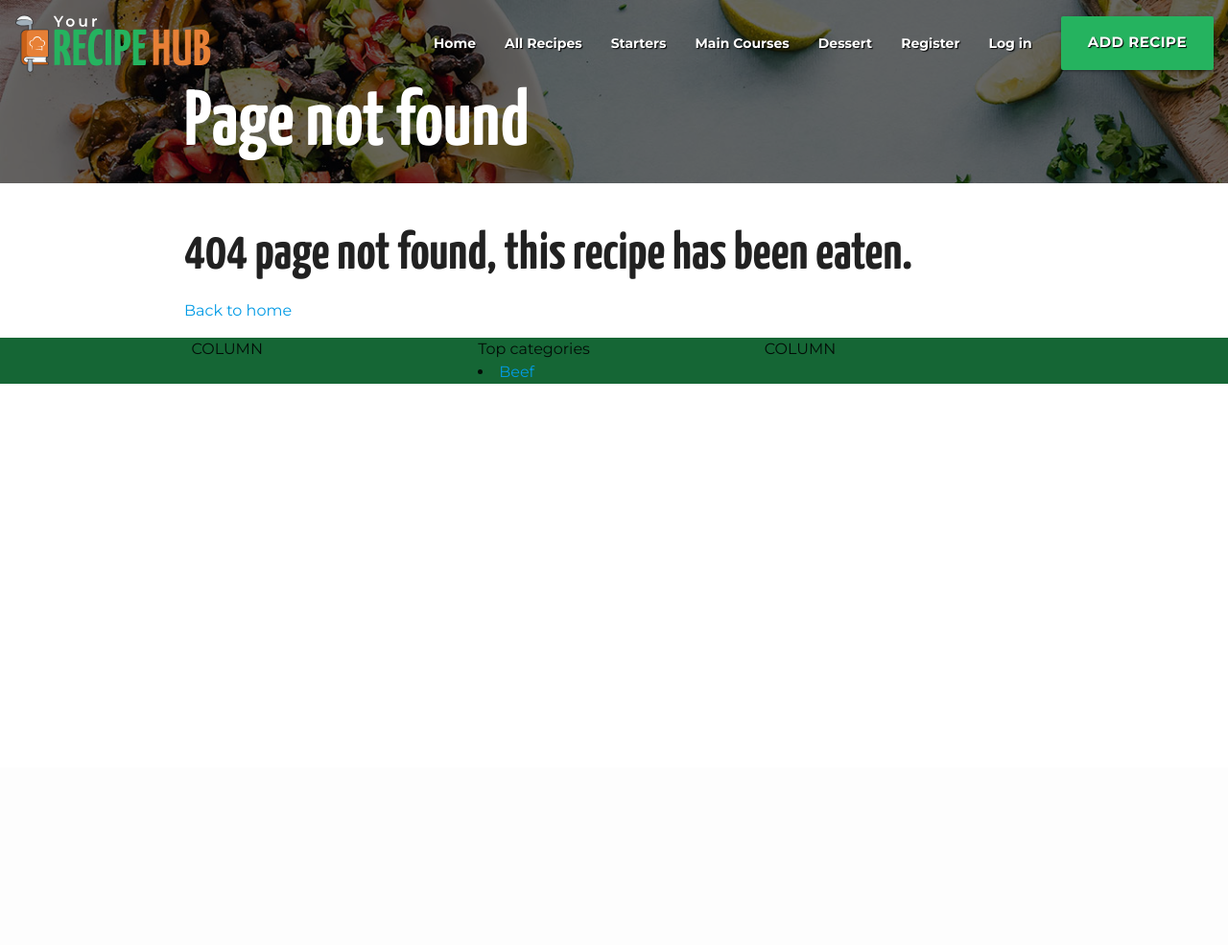
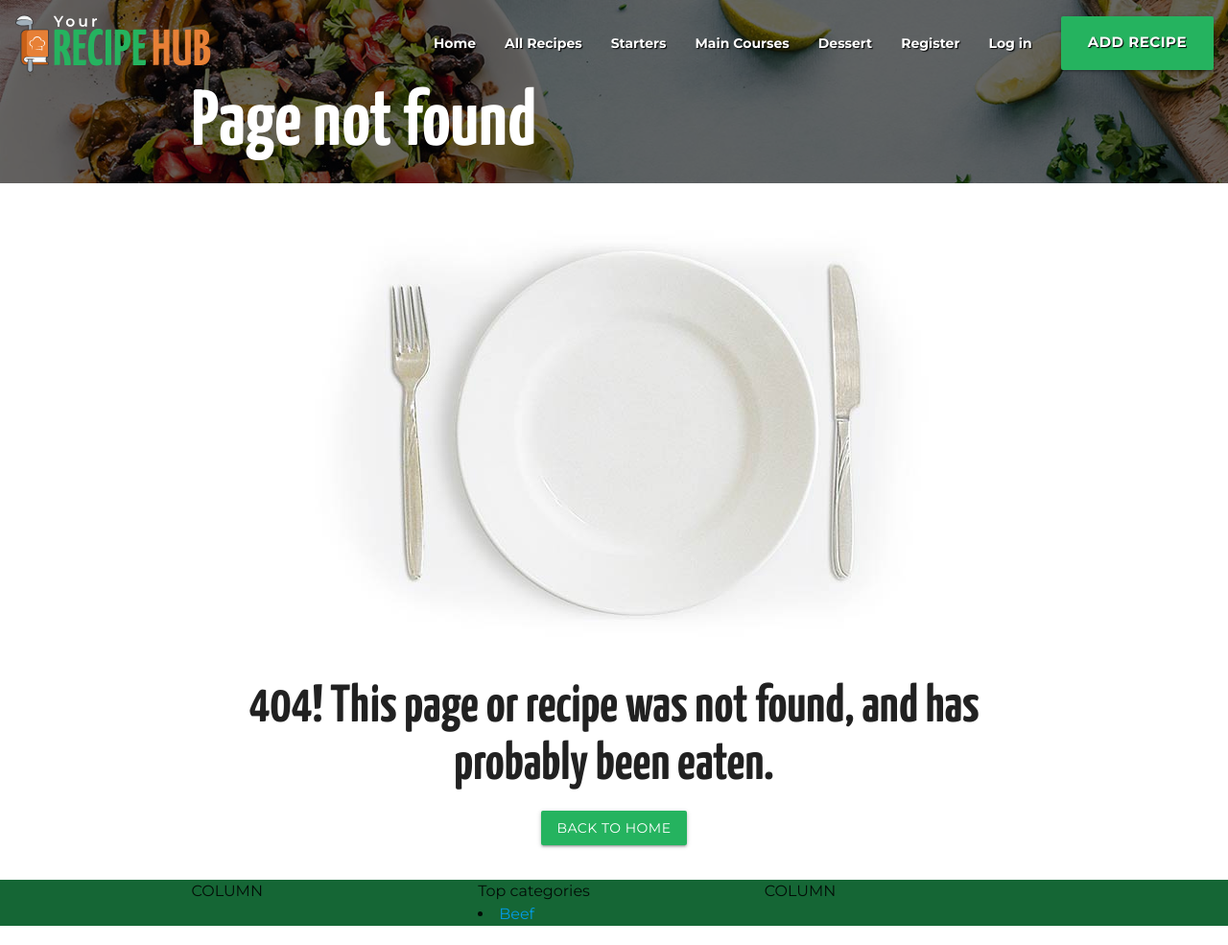
Before and after one commit to Bourkekev/ms3-your-recipe-hub, a Flask app: template templates/404.html in a window 1280 px wide. Shown: the whole page at 96% size. Before the commit the page ends 400 px from the top, so only its background shows below. Run offline with Flask 2, Linux system fonts and the light colour scheme; the template is opened without the code that fills it, so the values that code supplies are empty; some libraries are stand-ins or nearby versions.

Commit message:
Add image to 404 page and home link as button

```diff
--- a/templates/404.html
+++ b/templates/404.html
@@ -4,13 +4,24 @@
 <div class="title-panel">
     <div class="container">
         <div class="row">
-            <h1 class="page-title text-center text-sm-left">Page not found</h1>
+            <div class="col s12">
+                <h1 class="page-title text-center text-sm-left">Page not found</h1>
+            </div>
         </div>
     </div>
 </div>
 {% include 'layout/flash-messages.html' %}
-<div class="container">
-    <h2>404 page not found, this recipe has been eaten.</h2>
-    <p><a href="{{ url_for('index') }}">Back to home</a></p>
+<div class="container text-center">
+    <div class="row">
+        <div class="col s12">
+            <picture>
+                <source media="(max-width: 576px)"
+                srcset="{{url_for('static', filename='images/404-empty-dish-mobile-576x334.jpg')}}">
+                <img src="{{url_for('static', filename='images/404-empty-dish-768x445.jpg')}}" alt="no image available"/>
+            </picture>
+            <h2>404! This page or recipe was not found, and has probably been eaten.</h2>
+            <p><a href="{{ url_for('index') }}" class="btn">Back to home</a></p>
+        </div>
+    </div>
 </div>
 {% endblock %}
--- a/templates/index.html
+++ b/templates/index.html
@@ -107,9 +107,9 @@
                                 <img src="{{recipe.image_url}}" alt="{{recipe.title}}"/>
                             {% else %}
                                 <picture>
-                                <source media="(max-width: 480px)"
-                                srcset="{{url_for('static', filename='images/recipe-no-image-480x320.jpg')}}">
-                                <img src="{{url_for('static', filename='images/recipe-no-image-843x562.jpg')}}" alt="no image available"/>
+                                    <source media="(max-width: 480px)"
+                                    srcset="{{url_for('static', filename='images/recipe-no-image-480x320.jpg')}}">
+                                    <img src="{{url_for('static', filename='images/recipe-no-image-843x562.jpg')}}" alt="no image available"/>
                                 </picture>
                             {% endif %}
                         </div>
```
Also changed, not shown: static/images/404-empty-dish-768x445.jpg (added), static/images/404-empty-dish-mobile-576x334.jpg (added).
